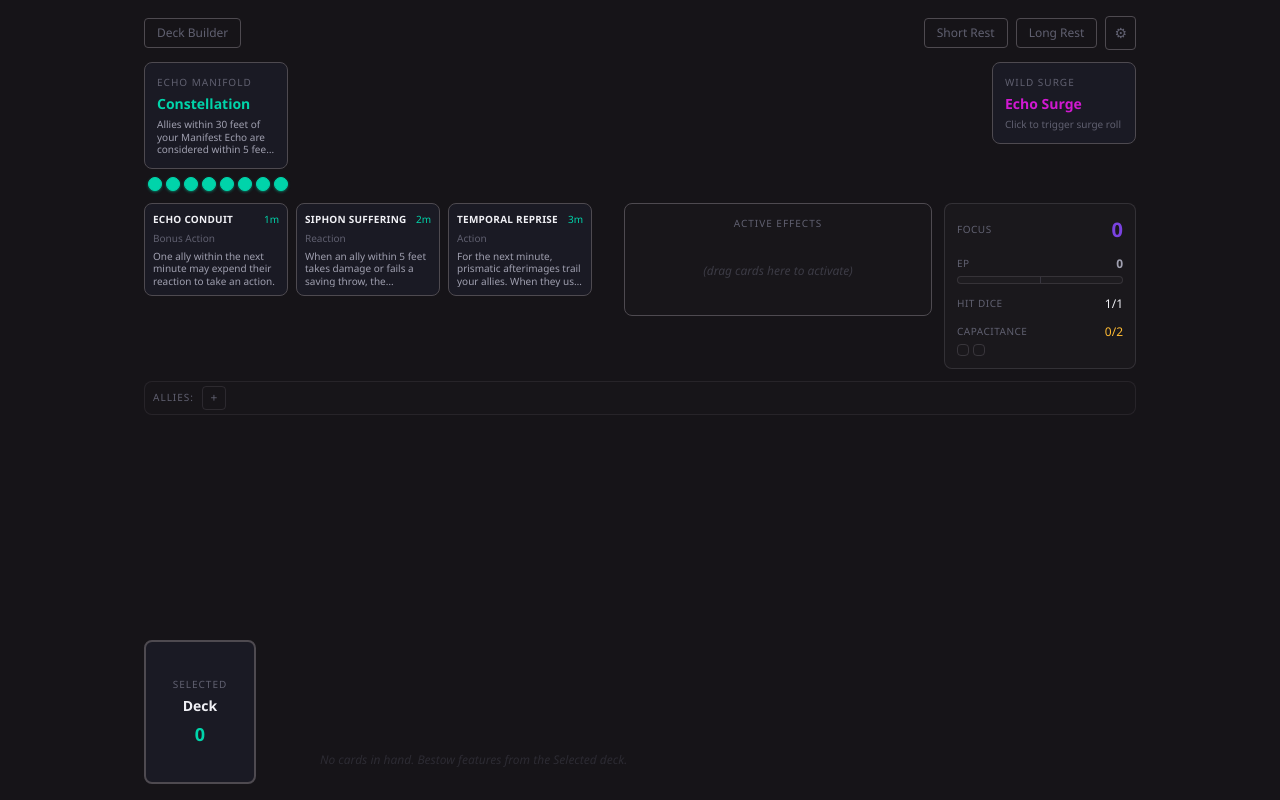
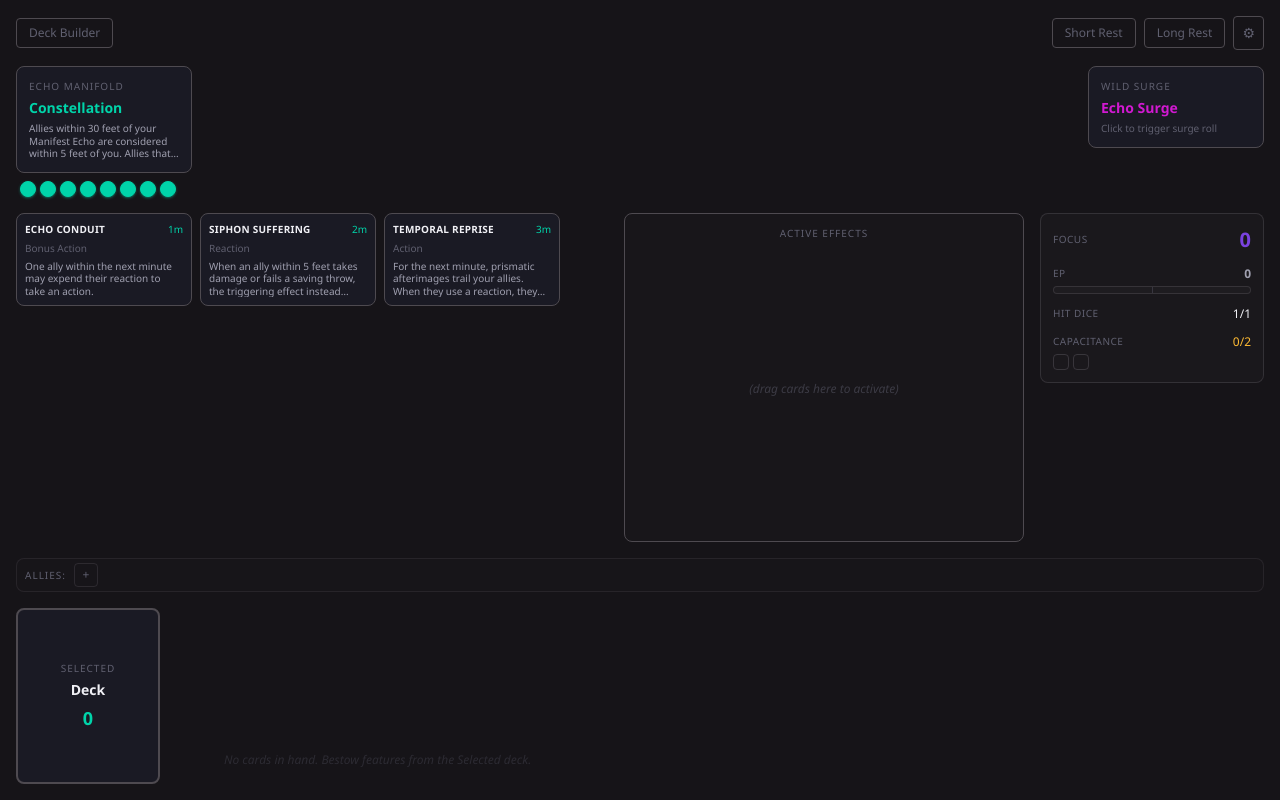
Before and after one commit to j-bur/my-website, a React (Vite) app: page /#/combat in a window 1280 px wide. Built offline with nearby package versions, Linux system fonts and the light colour scheme.

Commit message:
Try to use more screen space
Authored by Claude Opus 4.6

```diff
--- a/src/components/cards/SiphonCard.tsx
+++ b/src/components/cards/SiphonCard.tsx
@@ -38,7 +38,7 @@ export function SiphonCard({
         ${isRaised ? 'border-siphon-accent shadow-lg shadow-siphon-accent/20 -translate-y-2 z-10' : 'border-card-border'}
         ${isUnplayable ? 'opacity-40 saturate-50' : ''}
         ${isDragging ? 'opacity-50' : ''}
-        ${compact ? 'w-28 min-h-36' : 'w-40 min-h-48'}
+        ${compact ? 'w-36 min-h-44' : 'w-48 min-h-56'}
         ${isDraggable && !isUnplayable ? 'cursor-grab active:cursor-grabbing' : 'cursor-pointer'}
         bg-card-bg hover:border-siphon-accent/60
       `}
--- a/src/components/combat-hud/ActiveEffectsPanel.tsx
+++ b/src/components/combat-hud/ActiveEffectsPanel.tsx
@@ -166,7 +166,7 @@ export function ActiveEffectsPanel({ onActivateCard }: ActiveEffectsPanelProps)
   return (
     <div
       ref={panelRef}
-      className={`border rounded-lg bg-siphon-surface/30 p-3 min-h-24 transition-all ${
+      className={`border rounded-lg bg-siphon-surface/30 p-3 min-h-24 h-full flex flex-col transition-all ${
         showActiveHighlight
           ? 'border-siphon-accent shadow-[0_0_20px_rgba(0,212,170,0.3)]'
           : showAmbientHighlight
@@ -184,11 +184,11 @@ export function ActiveEffectsPanel({ onActivateCard }: ActiveEffectsPanelProps)
       </div>
 
       {activeEffects.length === 0 ? (
-        <div className="flex items-center justify-center h-16 text-text-muted/50 text-xs italic">
+        <div className="flex items-center justify-center flex-1 text-text-muted/50 text-xs italic">
           (drag cards here to activate)
         </div>
       ) : (
-        <div className="flex flex-col gap-1">
+        <div className="flex flex-col gap-1 flex-1 overflow-y-auto">
           {activeEffects.map((effect) => (
             <EffectRow key={effect.id} effect={effect} panelRef={panelRef} />
           ))}
--- a/src/components/combat-hud/CombatHUD.tsx
+++ b/src/components/combat-hud/CombatHUD.tsx
@@ -57,10 +57,10 @@ export function CombatHUD() {
 
   return (
     <div
-      className="grid gap-3 p-4 min-h-screen w-full max-w-5xl mx-auto"
+      className="grid gap-4 p-4 min-h-screen w-full max-w-[1800px] mx-auto"
       style={{
         gridTemplateColumns: 'auto 1fr 1fr auto',
-        gridTemplateRows: 'auto auto auto auto 1fr',
+        gridTemplateRows: 'auto auto 1fr auto auto',
         gridTemplateAreas: `
           "header    header     header     header"
           "manifold  .          .          surge"
@@ -116,17 +116,17 @@ export function CombatHUD() {
       </div>
 
       {/* Left: Phase Abilities */}
-      <div style={{ gridArea: 'abilities' }} className="flex items-start">
+      <div style={{ gridArea: 'abilities' }} className="flex items-start self-start">
         <PhaseAbilities />
       </div>
 
       {/* Center: Active Effects */}
-      <div style={{ gridArea: 'effects' }}>
+      <div style={{ gridArea: 'effects' }} className="min-h-0">
         <ActiveEffectsPanel onActivateCard={handleActivateCard} />
       </div>
 
       {/* Right: Resources */}
-      <div style={{ gridArea: 'resources' }} className="w-48">
+      <div style={{ gridArea: 'resources' }} className="w-56 self-start">
         <ResourceDisplay />
       </div>
 
--- a/src/components/combat-hud/EchoManifoldDeck.tsx
+++ b/src/components/combat-hud/EchoManifoldDeck.tsx
@@ -33,7 +33,7 @@ export function EchoManifoldDeck() {
     <div className="flex flex-col gap-2">
       {/* Phase card (face-up) */}
       <div
-        className="w-36 border border-siphon-border rounded-lg bg-card-bg p-3 cursor-pointer hover:border-siphon-accent/60 transition-colors"
+        className="w-44 border border-siphon-border rounded-lg bg-card-bg p-3 cursor-pointer hover:border-siphon-accent/60 transition-colors"
         role="button"
         tabIndex={0}
         aria-label={`Echo Manifold: ${phaseInfo.name}`}
@@ -57,7 +57,7 @@ export function EchoManifoldDeck() {
           return (
             <button
               key={i}
-              className={`w-3.5 h-3.5 rounded-full border transition-all duration-200 ${
+              className={`w-4 h-4 rounded-full border transition-all duration-200 ${
                 isFilled
                   ? 'bg-siphon-accent border-siphon-accent shadow-sm shadow-siphon-accent/40'
                   : 'bg-transparent border-siphon-border/60 hover:border-siphon-accent/40'
--- a/src/components/combat-hud/HandArea.tsx
+++ b/src/components/combat-hud/HandArea.tsx
@@ -95,7 +95,7 @@ export function HandArea({ onActivateCard, selectedAllyId, onAllyBestowed }: Han
 
   // Overlap calculation: compress when hand is large
   const isLargeHand = handCards.length > 7;
-  const overlapPx = isLargeHand ? -80 : -20;
+  const overlapPx = isLargeHand ? -96 : -24;
 
   return (
     <div
--- a/src/components/combat-hud/PhaseAbilities.tsx
+++ b/src/components/combat-hud/PhaseAbilities.tsx
@@ -10,7 +10,7 @@ export function PhaseAbilities() {
       {abilities.map((ability) => (
         <div
           key={ability.id}
-          className="w-36 border border-siphon-border rounded-lg bg-card-bg p-2 cursor-pointer hover:border-siphon-accent/60 transition-colors"
+          className="w-44 border border-siphon-border rounded-lg bg-card-bg p-2 cursor-pointer hover:border-siphon-accent/60 transition-colors"
           role="listitem"
         >
           <div className="flex items-center justify-between mb-1">
--- a/src/components/combat-hud/SelectedDeck.tsx
+++ b/src/components/combat-hud/SelectedDeck.tsx
@@ -141,7 +141,7 @@ export function SelectedDeck({ onActivateCard, selectedAllyId, onAllyBestowed }:
       {/* Deck icon */}
       <button
         className={`
-          w-28 h-36 border-2 rounded-lg flex flex-col items-center justify-center gap-1
+          w-36 h-44 border-2 rounded-lg flex flex-col items-center justify-center gap-1
           transition-all cursor-pointer
           ${isExpanded
             ? 'border-siphon-accent bg-siphon-accent/10'
--- a/src/components/combat-hud/SiphonCapacitanceTracker.tsx
+++ b/src/components/combat-hud/SiphonCapacitanceTracker.tsx
@@ -71,7 +71,7 @@ export function SiphonCapacitanceTracker() {
           return (
             <div
               key={i}
-              className={`w-3 h-3 rounded-sm border transition-all duration-200 ${
+              className={`w-4 h-4 rounded-sm border transition-all duration-200 ${
                 i < capacitance
                   ? 'bg-capacitance border-capacitance shadow-sm shadow-capacitance/30'
                   : 'bg-transparent border-siphon-border/60'
--- a/src/components/combat-hud/WildSurgeDeck.tsx
+++ b/src/components/combat-hud/WildSurgeDeck.tsx
@@ -1,7 +1,7 @@
 export function WildSurgeDeck() {
   return (
     <div
-      className="w-36 border border-siphon-border rounded-lg bg-card-bg p-3 cursor-pointer hover:border-warp/60 transition-colors self-start justify-self-end"
+      className="w-44 border border-siphon-border rounded-lg bg-card-bg p-3 cursor-pointer hover:border-warp/60 transition-colors self-start justify-self-end"
       role="button"
       tabIndex={0}
       aria-label="Wild Surge deck"
```
Also changed, not shown: .claude/settings.local.json, 1 other file (tests, documents, lock files or other folders).
